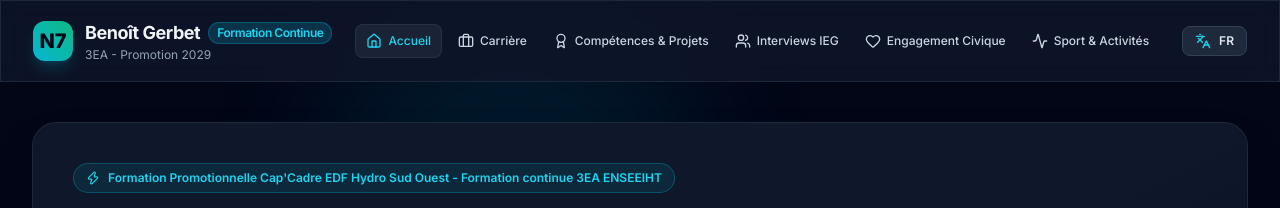
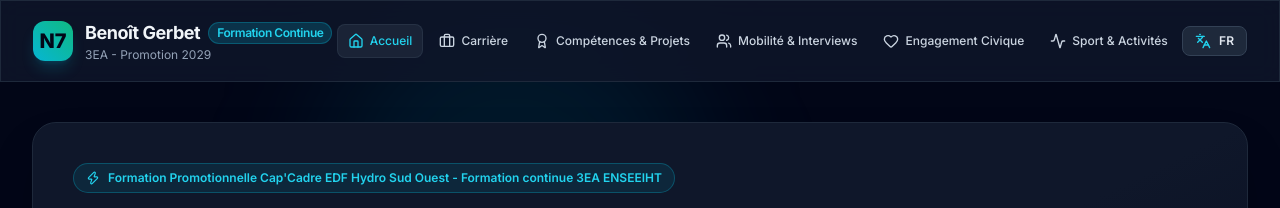
Before and after one commit to BenoitGerbet/benoit-gerbet, a plain HTML site: page index.html in a window 1280 px wide. Shown: the top 208 px of the page. Drawn offline with nearby package versions, Linux system fonts and the light colour scheme.

Commit message:
Update interview tab and navigation labels

```diff
--- a/index.html
+++ b/index.html
@@ -89,7 +89,7 @@
                         <i data-lucide="award" class="w-4 h-4"></i> <span data-i18n="nav.skills_projects">Compétences & Projets</span>
                     </button>
                     <button onclick="switchTab('interviews')" id="tab-btn-interviews" class="nav-btn px-2.5 py-2 rounded-lg text-xs font-medium transition-all duration-200 text-slate-300 hover:text-white hover:bg-slate-800/50 flex items-center gap-1.5">
-                        <i data-lucide="users" class="w-4 h-4"></i> <span data-i18n="nav.interviews">Interviews IEG</span>
+                        <i data-lucide="users" class="w-4 h-4"></i> <span data-i18n="nav.interviews">Mobilité & Interviews</span>
                     </button>
                     <button onclick="switchTab('engagement')" id="tab-btn-engagement" class="nav-btn px-2.5 py-2 rounded-lg text-xs font-medium transition-all duration-200 text-slate-300 hover:text-white hover:bg-slate-800/50 flex items-center gap-1.5">
                         <i data-lucide="heart" class="w-4 h-4"></i> <span data-i18n="nav.engagement">Engagement Civique</span>
@@ -589,7 +589,7 @@
             </div>
         </section>
 
-        <!-- ==================== TAB 4: INTERVIEWS (IEG) / INTERVIEWS ==================== -->
+        <!-- ==================== TAB 4: MOBILITE / INTERVIEWS ==================== -->
         <section id="content-interviews" class="tab-content hidden space-y-8">
             <div class="pb-6 border-b border-slate-800">
                 <h2 class="text-3xl font-extrabold text-white flex items-center gap-3">
@@ -933,7 +933,7 @@
                 "nav.home": "Accueil",
                 "nav.career": "Carrière",
                 "nav.skills_projects": "Compétences & Projets",
-                "nav.interviews": "Interviews IEG",
+                "nav.interviews": "Mobilité & Interviews",
                 "nav.engagement": "Engagement Civique",
                 "nav.sports": "Sport & Activités",
 
@@ -1088,7 +1088,7 @@
                 "nav.home": "Home",
                 "nav.career": "Career",
                 "nav.skills_projects": "Skills & Projects",
-                "nav.interviews": "IEG Interviews",
+                "nav.interviews": "Mobility & Interviews",
                 "nav.engagement": "Civic Engagement",
                 "nav.sports": "Sports & Activities",
                 "nav.badge": "Continuing Education",
```
